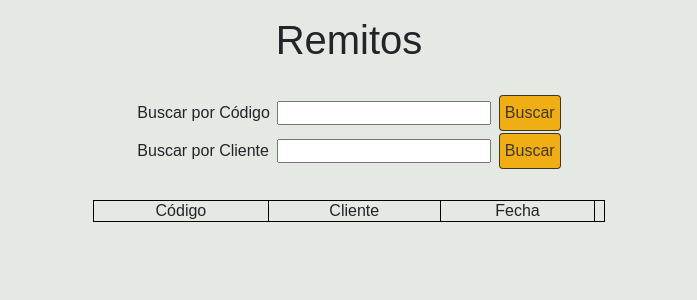
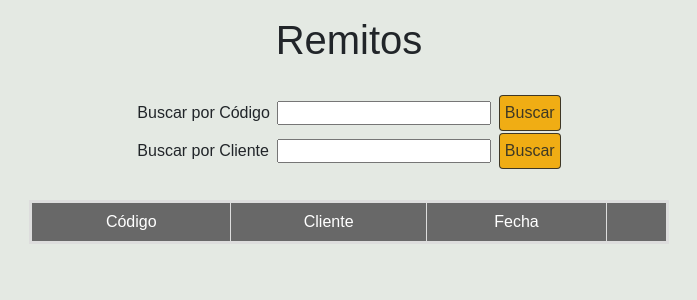
Before and after one commit to MatiasAdrian4/lubricentro_myc, a Django app: page /lubricentro_myc/remitos/ in a window 1280 px wide; the page is wider, and only the part inside the window is pictured. Shown: the part 168-468 px from the top of that part, without its empty margins (291-988 px from the left). Run offline with Django 3.2, Linux system fonts and the light colour scheme; data that the repository does not hold is empty; some libraries are stand-ins or nearby versions.

Commit message:
added new styles for all tables

```diff
--- a/django_project/lubricentro_myc/static/css/style.css
+++ b/django_project/lubricentro_myc/static/css/style.css
@@ -26,7 +26,7 @@ button {
     padding: 15px;
     margin-left: 15px;
     font: oblique bold 120% cursive;
-    font-size: 40px;
+    font-size: 2.5rem;
     color: black;
 }
 
@@ -52,7 +52,7 @@ button {
 .carrito-table, .resumen-productos {
     margin: 30px auto;
     margin-top: 25px;
-    width: 50%;
+    width: 50%!important;
     border-collapse: collapse;
 }
 
@@ -115,7 +115,7 @@ button {
 }
 
 .remitos-table {
-    width: 40%;
+    width: 50%!important;
 }
 
 .productos-table thead, .productos-table td,
@@ -166,3 +166,35 @@ button {
 .boton-remito:hover {
     text-decoration: underline;
 }
+
+/* New Style for All Data Tables */
+
+.data-section {
+    text-align: center;
+    border-collapse: collapse;
+    border: 3px solid #ddd;
+    width: 90%;
+}
+
+.data-section td, .data-section th {
+    border: 1px solid #ddd;
+}
+
+.data-section tr:nth-child(even){
+    background-color: #f2f2f2;
+}
+
+.data-section thead, .carrito-table thead {
+    white-space: nowrap;
+    text-align: center;
+    background-color: #686868;
+    color: white;
+}
+
+.data-section thead td {
+    padding: 10px;
+}
+
+.data-section td {
+    white-space: nowrap;
+}
--- a/django_project/lubricentro_myc/templates/inventario.html
+++ b/django_project/lubricentro_myc/templates/inventario.html
@@ -39,7 +39,7 @@
                 </tr>
             </table>
 
-            <table class="productos-table">
+            <table class="productos-table data-section">
                 <thead>
                     <td style="width: 10%;">Código</td>
                     <td style="width: 35%;">Detalle</td>
--- a/django_project/lubricentro_myc/templates/listado_clientes.html
+++ b/django_project/lubricentro_myc/templates/listado_clientes.html
@@ -31,7 +31,7 @@
                 </tr>
             </table>
 
-            <table class="clientes-table">
+            <table class="clientes-table data-section">
                 <thead>
                     <td>Código</td>
                     <td>Nombre</td>
--- a/django_project/lubricentro_myc/templates/remitos.html
+++ b/django_project/lubricentro_myc/templates/remitos.html
@@ -21,7 +21,7 @@
                 </tr>
             </table>
 
-            <table class="remitos-table">
+            <table class="remitos-table data-section">
                 <thead>
                     <td>Código</td>
                     <td>Cliente</td>
--- a/django_project/lubricentro_myc/templates/remitos_facturacion.html
+++ b/django_project/lubricentro_myc/templates/remitos_facturacion.html
@@ -122,7 +122,7 @@
                     }
                 }
             }
-            $('#facturar').attr("disabled", true);
+            location.reload();
         }
 
         function all_checkboxes() {
--- a/django_project/lubricentro_myc/templates/ventas_historial.html
+++ b/django_project/lubricentro_myc/templates/ventas_historial.html
@@ -29,7 +29,7 @@
                 </tr>
             </table>
 
-            <table class="ventas-table">
+            <table class="ventas-table data-section">
                 <thead>
                     <td>Producto</td>
                     <td>Cantidad</td>
```
